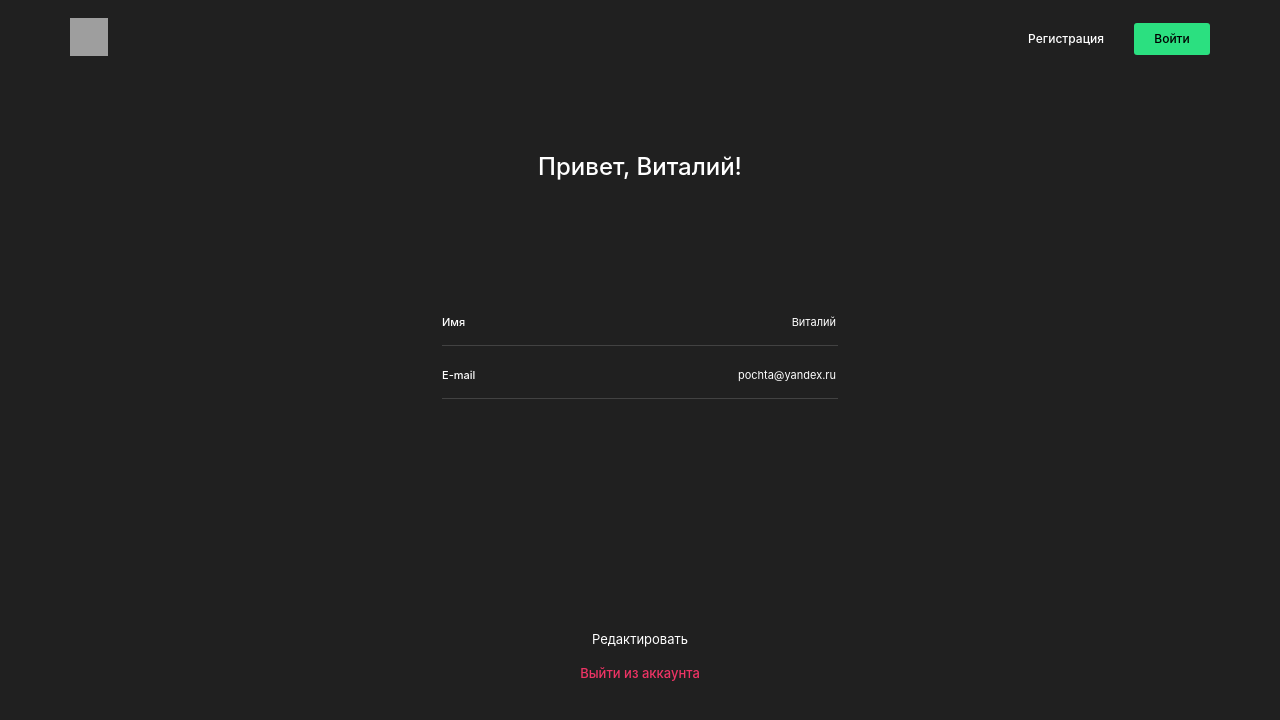
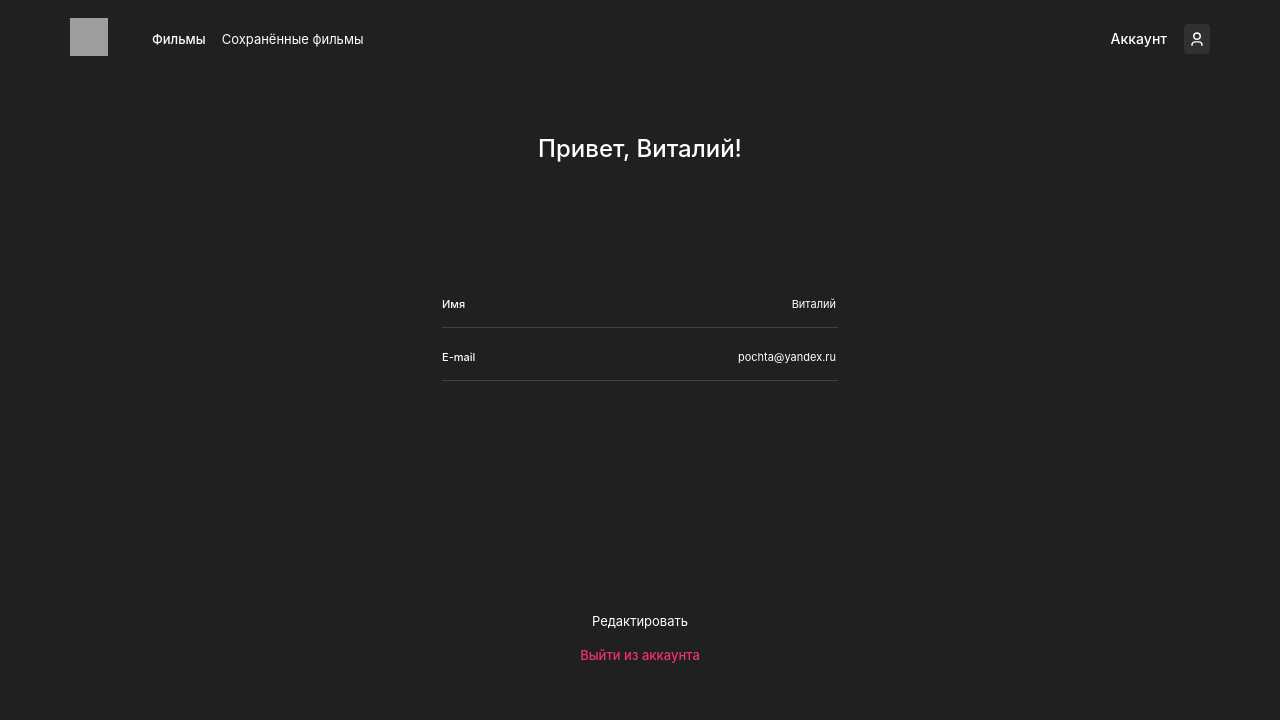
Before and after one commit to DonVladon96/movies-explorer-frontend, a React (Create React App) app: page /profile in a window 1280 px wide. Shown: the top 720 px of the page. Built offline with nearby package versions, Linux system fonts and the light colour scheme; grey boxes are pictures that could not be loaded.

Commit message:
add profile route

```diff
--- /dev/null
+++ b/src/components/HeaderLogedin/HeaderLogedin.css
@@ -0,0 +1,83 @@
+.header__logedin {
+    margin-left: 70px;
+    margin-right: 70px;
+    padding-top: 18px;
+}
+
+.header__logedin-container {
+    display: grid;
+    align-items: center;
+    grid-template-rows: 1fr;
+    grid-template-columns: [start] 38px [line2] 212px [line3] auto [end];
+    flex-direction: row;
+    justify-items: end;
+    gap: 44px;
+}
+
+.header__logedin-logo {
+    width: 38px;
+    height: 38px;
+}
+
+.header__movies-container {
+    display: flex;
+    align-items: center;
+    gap: 16px;
+    width: 212px;
+}
+
+.header__films {
+    color: #FFF;
+    text-align: right;
+    font-size: 13px;
+    font-family: Inter;
+    font-style: normal;
+    font-weight: 500;
+    line-height: 18px;
+    text-decoration: none;
+}
+
+.header__saved-films {
+    color: #FFF;
+    text-align: right;
+    font-size: 13px;
+    font-family: Inter;
+    font-style: normal;
+    font-weight: 400;
+    line-height: 18px;
+    text-decoration: none;
+}
+
+.header__navigation {
+    display: flex;
+}
+
+.header__account-button {
+    display: flex;
+    gap: 17px;
+    align-items: center;
+    color: #FFF;
+    font-size: 14px;
+    font-family: Inter;
+    font-style: normal;
+    font-weight: 500;
+    line-height: 16px;
+    text-decoration: none;
+}
+
+.header__wrapper {
+    width: 26px;
+    height: 30px;
+    flex-shrink: 0;
+    border-radius: 4px;
+    background: #313131;
+    display: flex;
+    align-items: center;
+    justify-content: center;
+}
+
+.header__navigation-logo {
+    width: 11.5px;
+    height: 14px;
+    flex-shrink: 0;
+}
--- /dev/null
+++ b/src/components/HeaderLogedin/HeaderLogedin.jsx
@@ -0,0 +1,44 @@
+import React from "react";
+import "./HeaderLogedin.css";
+import { NavLink } from "react-router-dom";
+import logo from "../../images/logo.svg";
+import icon from "../../images/icon.svg";
+
+function HeaderLogedin() {
+
+  return(
+    <header className="header__logedin">
+      <div className="header__logedin-container">
+        <NavLink to="/" >
+          <img className="header__logedin-logo" src={logo} alt="Логотип" />
+        </NavLink>
+        <div className="header__movies-container">
+          <NavLink to="/movies" className="header__films">
+            Фильмы
+          </NavLink>
+
+          <NavLink to="/saved-movies" className="header__saved-films">
+            Сохранённые фильмы
+          </NavLink>
+        </div>
+
+        <div className="header__navigation">
+          <NavLink to="/profile" className="header__account-button">
+            Аккаунт
+            <div className="header__wrapper">
+              <img className="header__navigation-logo" src={icon} alt="аккаунт" />
+            </div>
+
+          </NavLink>
+        </div>
+        {/*<div className="header__button-box_films">*/}
+
+
+
+        {/*</div>*/}
+      </div>
+    </header>
+  );
+}
+
+export default HeaderLogedin;
--- a/src/components/Profile/Profile.jsx
+++ b/src/components/Profile/Profile.jsx
@@ -1,29 +1,16 @@
 import React from "react";
 import "./Profile.css";
-import Header from "../Header/Header";
-import {NavLink} from "react-router-dom";
-import Logo from "../../images/logo.svg";
+import HeaderLogedin from "../HeaderLogedin/HeaderLogedin";
 
 function Profile() {
 
-  return(
+  return (
     <>
-      <header className='header'>
-        <div className='header__container'>
-          <NavLink to="/">
-            <img className='header__logo' src={Logo} alt="Логотип"/>
-          </NavLink>
-
-          <nav className='header__button-container'>
-            <NavLink className={`header__button-signup`}>Регистрация</NavLink>
-            <NavLink className={`header__button-signing`}>Войти</NavLink>
-          </nav>
-        </div>
-      </header>
+      <HeaderLogedin/>
       <section className="profile">
         <div className='profile__container'>
           <h2 className='profile__title'>Привет, Виталий!</h2>
-          <form className='profile__form' >
+          <form className='profile__form'>
             <fieldset className='profile__inputs-container'>
               <label className='profile__lable-container'>
                 <p className='profile__name'>Имя</p>
@@ -37,7 +24,7 @@ function Profile() {
             </fieldset>
             <div className='profile__navigate'>
               <button className='profile__button-edit' type='submit'>Редактировать</button>
-              <button className='profile__button-exit' >Выйти из аккаунта</button>
+              <button className='profile__button-exit'>Выйти из аккаунта</button>
             </div>
           </form>
         </div>
```
Also changed, not shown: src/images/icon.svg (added).
